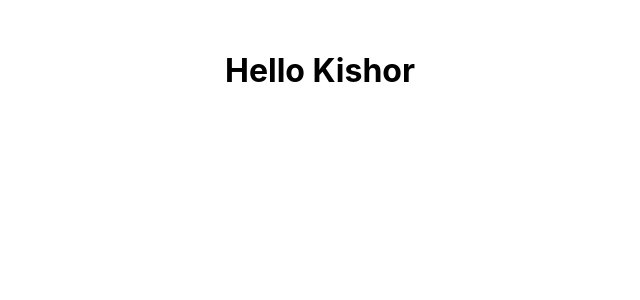
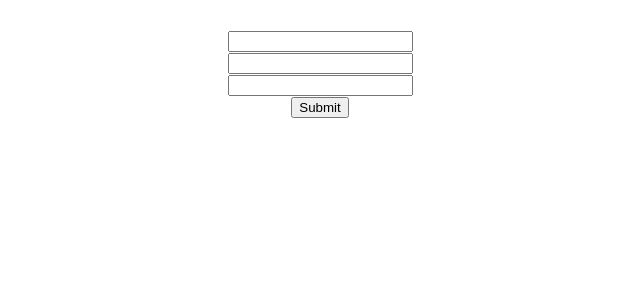
Before and after one commit to Kishor6941/React_Complete_Guide, a React (Create React App) app: page / in a window 1280 px wide. Shown: the top 300 px of the page, without its empty margins (320-960 px from the left). Built offline with nearby package versions, Linux system fonts and the light colour scheme.

Commit message:
HTTP using axios

```diff
--- a/package.json
+++ b/package.json
@@ -6,6 +6,7 @@
     "@testing-library/jest-dom": "^5.17.0",
     "@testing-library/react": "^13.4.0",
     "@testing-library/user-event": "^13.5.0",
+    "axios": "^1.4.0",
     "react": "^18.2.0",
     "react-dom": "^18.2.0",
     "react-scripts": "5.0.1",
--- a/src/App.js
+++ b/src/App.js
@@ -25,6 +25,8 @@ import ComponentD from './components/ContextAPI/ComponentD';
 //     import HoverCounter from './components/HoverCounter';
 // import User from './components/User';
 import {UserProvider} from "./components/ContextAPI/UserContext"
+import PostForm from './components/HTTP/PostForm';
+import PostList from './components/HTTP/PostList';
   // import './components/appStyles.css'
   // import styles from './components/appStyles.module.css'
 const  App = () => {
@@ -60,9 +62,11 @@ const  App = () => {
       {/* <ClickCounter name="Kishor" />
       <HoverCounter name="Kishor" /> */}
       {/* <User render = {(isLoggedIn) => isLoggedIn ? "Kishor" : "Guest" }  /> */}
-      <UserProvider value="Kishor">
+      {/* <UserProvider value="Kishor">
       <ComponentD />
-      </UserProvider>
+      </UserProvider> */}
+      {/* <PostList /> */}
+      <PostForm />
     </div>
   );
 }
--- /dev/null
+++ b/src/components/HTTP/PostForm.js
@@ -0,0 +1,54 @@
+import axios from 'axios'
+import React, { Component } from 'react'
+
+ class PostForm extends Component {
+    constructor(props) {
+      super(props)
+
+      this.state = {
+         userId : '',
+         title : '',
+         body : ''
+      }
+    }
+
+    changeHandle = (e) => {
+        this.setState({
+            [e.target.name] : e.target.value
+        })
+    }
+
+    submitHandler = (e) => {
+        e.preventDefault();
+        console.log(this.state);
+        axios.post('https://jsonplaceholder.typicode.com/users', this.state)
+        .then((res) => {
+            console.log(res);
+        })
+        .catch((err) => {
+            console.log(err);
+        })
+    }
+  render() {
+    const {userId, title, body} = this.state
+    return (
+      <>
+      <form onSubmit={this.submitHandler}>
+        <div>
+            <input type="text" name='userId' value={userId} onChange={this.changeHandle} />
+        </div>
+        <div>
+            <input type="text" name='title' value={title} onChange={this.changeHandle} />
+        </div>
+        <div>
+            <input type="text" name='body' value={body} onChange={this.changeHandle} />
+        </div>
+      <button>Submit</button>
+      </form>
+
+      </>
+    )
+  }
+}
+
+export default PostForm
--- /dev/null
+++ b/src/components/HTTP/PostList.js
@@ -0,0 +1,41 @@
+import axios from 'axios'
+import React, { Component } from 'react'
+
+export class PostList extends Component {
+  constructor(props) {
+    super(props)
+
+    this.state = {
+       posts : [],
+       errorMsg : ''
+    }
+  }
+  componentDidMount() {
+    axios.get('https://jsonplaceholder.typicode.com/users')
+    .then((res) => {
+      this.setState({
+        posts : res.data
+      })
+    })
+    .catch((err) => {
+     this.setState({errorMsg : 'Error retreiving data'})
+    })
+  }
+
+  render() {
+    const {posts,errorMsg} = this.state
+    return (
+      <div>
+        {
+          posts.length ?
+          posts.map((post) => {
+            return <h1 key={post.id}>{post?.name}</h1>
+          })
+          : <h1>{errorMsg}</h1>
+        }
+      </div>
+    )
+  }
+}
+
+export default PostList
```
Also changed, not shown: 1 other file (tests, documents, lock files or other folders).
